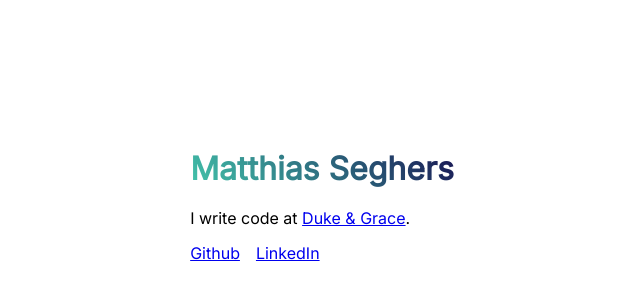
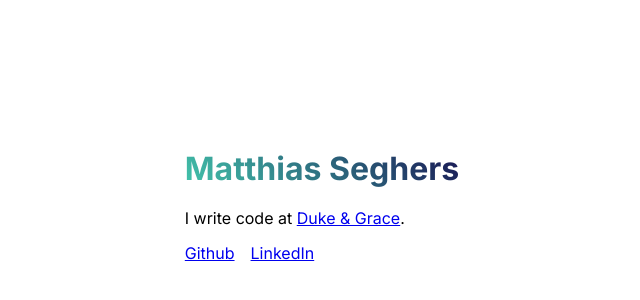
Before and after one commit to matthiasseghers/matthiasseghers.github.io, a plain HTML site: page index.html in a window 1280 px wide. Shown: the part 196-496 px from the top of the page, without its empty margins (318-958 px from the left). Drawn offline with nearby package versions, Linux system fonts and the light colour scheme.

Commit message:
Fix font

```diff
--- a/css/screen.css
+++ b/css/screen.css
@@ -1,4 +1,4 @@
-@import url('https://fonts.googleapis.com/css2?family=Inter&display=swap');
+@import url('https://fonts.googleapis.com/css2?family=Crimson+Text&family=Inter:wght@400;700&display=swap');
 
 html,
 body {
```
